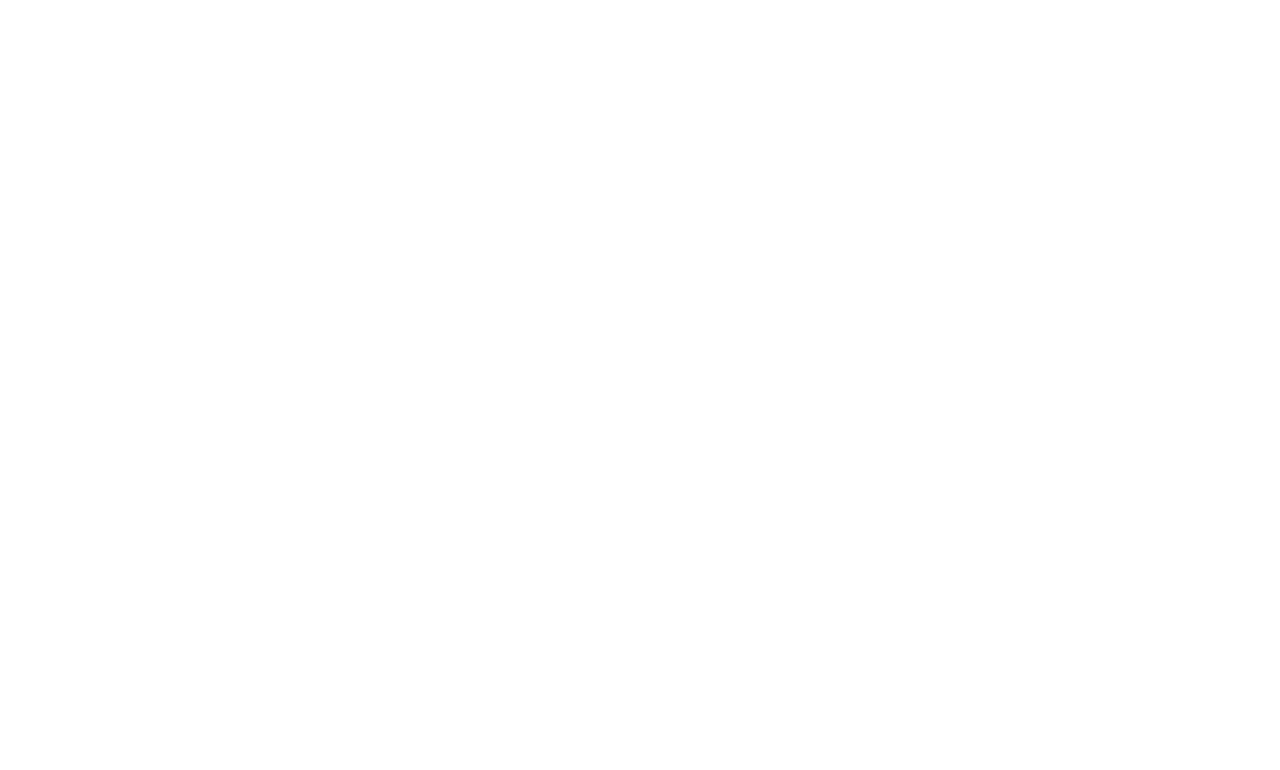
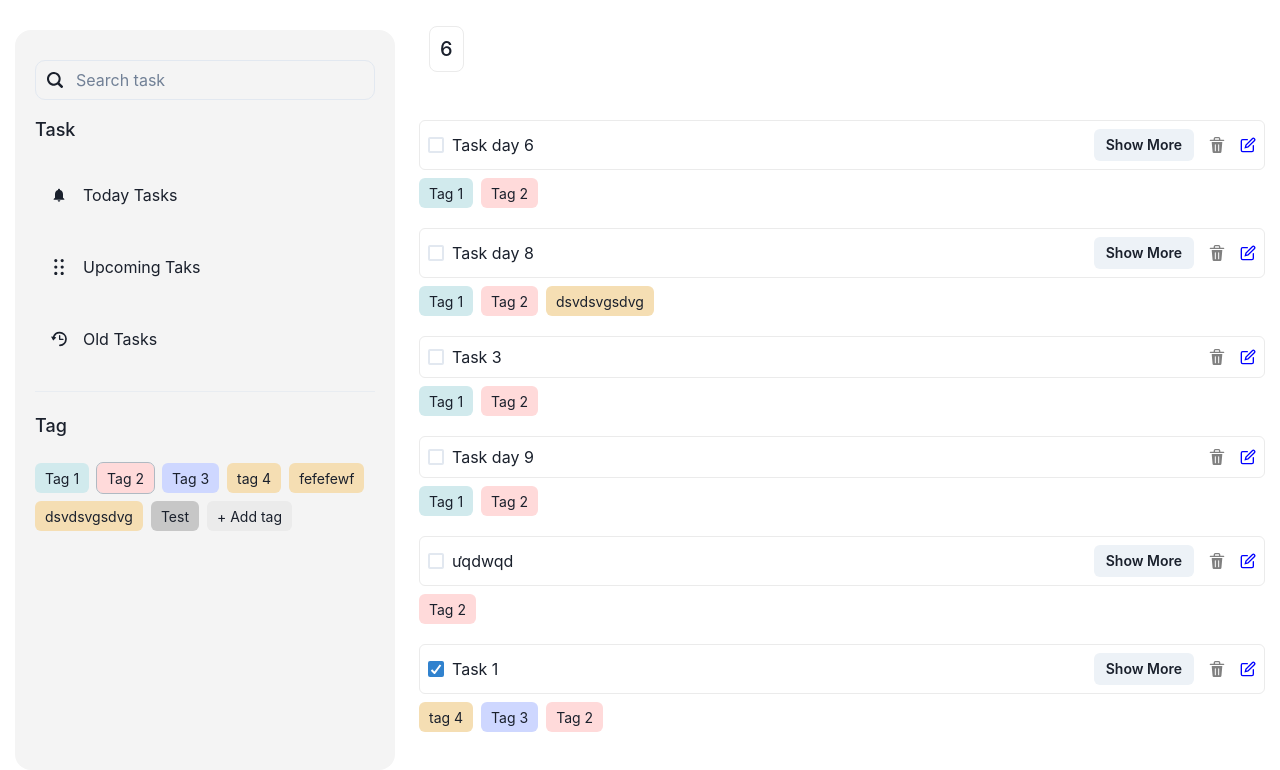
Before and after one commit to chotr/HachiumTest, a React (Create React App) app: page /tag/2aa8 in a window 1280 px wide. Before the commit this address had no page. Shown: the top 770 px of the page. Built offline with nearby package versions, Linux system fonts and the light colour scheme; data requests are answered from the project's data file.

Commit message:
tag page

```diff
--- a/db.json
+++ b/db.json
@@ -261,6 +261,11 @@
       "id": "4d35",
       "name": "dsvdsvgsdvg",
       "color": "wheat"
+    },
+    {
+      "id": "3964",
+      "name": "Test",
+      "color": "#c7c7c7"
     }
   ]
 }
--- a/src/Layout/layout.tsx
+++ b/src/Layout/layout.tsx
@@ -77,7 +77,6 @@
       mutation.mutate(newTag);
     }
   };
-
 
   const toggleNav = () => setNavOpen(!navOpen);
 
@@ -164,8 +163,6 @@
                 />
               </Box>
 
-
-
               <Text fontSize="18px" fontWeight={"500"} mb={"24px"}>
                 Task
               </Text>
@@ -174,8 +171,7 @@
                 <Box>
                   <NavLink
                     to={"/"}
-                    className={'nav-link'}
-
+                    className={"nav-link"}
                     style={({ isActive }) => ({
                       display: "flex",
                       gap: "16px",
@@ -185,9 +181,8 @@
                         ? "rgb(235, 235, 235)"
                         : "transparent",
                       borderRadius: "8px",
-                      transition: "all 0.2s ease-in-out"
+                      transition: "all 0.2s ease-in-out",
                     })}
-
                   >
                     <BellIcon /> Today Tasks
                   </NavLink>
@@ -196,7 +191,7 @@
                 <Box>
                   <NavLink
                     to={"/upcomming"}
-                    className={'nav-link'}
+                    className={"nav-link"}
                     style={({ isActive }) => ({
                       display: "flex",
                       gap: "16px",
@@ -216,7 +211,7 @@
                 <Box>
                   <NavLink
                     to={"/old"}
-                    className={'nav-link'}
+                    className={"nav-link"}
                     style={({ isActive }) => ({
                       display: "flex",
                       gap: "16px",
@@ -240,10 +235,11 @@
                 Tag
               </Text>
 
-              <Flex flexWrap={"wrap"} gap={"8px"}>
+              <Flex flexWrap={"wrap"} gap={"8px"} className="menu-list">
                 {tagsList?.map((tag: any, index: number) => (
+                  <NavLink to={`/tag/${tag.id}`} key={index} style={{display:  'inline-block'}}>
                     <Box
-                    key={index}
+                      as={"span"}
                       backgroundColor={tag?.color}
                       height={"30px"}
                       padding={"0 10px"}
@@ -253,6 +249,7 @@
                     >
                       {tag?.name}
                     </Box>
+                  </NavLink>
                 ))}
                 <Box
                   backgroundColor={"rgb(235, 235, 235)"}
@@ -273,7 +270,6 @@
             </Box>
           </Flex>
         </Box>
-
 
         <Modal isOpen={inpenModal2} onClose={onCloseModal2} size={"2xl"}>
           <ModalOverlay />
--- /dev/null
+++ b/src/Pages/tag.tsx
@@ -0,0 +1,91 @@
+import { useQuery } from "react-query";
+import { useParams } from "react-router-dom";
+import api from "../mockApi";
+import { Box, Heading, VStack } from "@chakra-ui/react";
+import TaskItem from "../component/taskItem";
+import { useEffect, useState } from "react";
+
+interface Task {
+  id: string;
+  title: string;
+  content: "string";
+  date: string;
+  completed: boolean;
+  checkedTime: "";
+  tag: string[];
+}
+
+const TagContentPage = () => {
+  const { id } = useParams<{ id: string }>();
+  const [title, setTitle] = useState("");
+
+  const {
+    data: tasksList,
+    isLoading,
+    error,
+  } = useQuery(
+    ["tasks", id],
+    async () => {
+      const response = await api.get("/tasks");
+
+      return response.data;
+    },
+    {
+      select: (data) => {
+        if (id) {
+          return data.filter((task: Task) => task.tag.includes(id));
+        }
+        return data;
+      },
+    }
+  );
+
+  const { data: tagsList } = useQuery("tags", async () => {
+    const response = await api.get("/tags");
+
+    return response.data;
+  });
+
+  useEffect(() => {
+    const titlePage = tagsList?.find((tag: any) => tag.id === id) || "";
+    setTitle(titlePage.name);
+  }, [id]);
+
+  if (!id) {
+    return <p>Error: No tag ID provided.</p>;
+  }
+  return (
+    <Box>
+      <Heading mb={10}>
+        {title}{" "}
+        <Box
+          as={"span"}
+          ml={"10px"}
+          display={"inline-flex"}
+          fontSize={"20px"}
+          fontWeight={"500"}
+          border={"1px solid rgb(235, 235, 235)"}
+          borderRadius={"8px"}
+          p={"10px"}
+          transform={"translate(0, -8px)"}
+        >
+          {" "}
+          {tasksList?.length}{" "}
+        </Box>
+      </Heading>
+      <VStack spacing={5}>
+        {tasksList?.lenght !== 0 ? (
+          tasksList?.map((task: Task, index: number) => (
+            <Box key={task.id} w="full">
+              <TaskItem task={task} index={index} />
+            </Box>
+          ))
+        ) : (
+          <Box>Emty</Box>
+        )}
+      </VStack>
+    </Box>
+  );
+};
+
+export default TagContentPage;
--- a/src/index.css
+++ b/src/index.css
@@ -19,3 +19,20 @@
 .nav-link:hover {
   background-color: rgb(235, 235, 235) !important;
 }
+
+.menu-list {
+  >a {
+    transition: all 0.2s ease-in-out;
+    border-radius: 6px;
+    outline: 2px solid transparent;
+
+    &:hover {
+      outline: 1px solid #b0b9c2;
+    }
+  }
+
+  >.active {
+    outline: 1px solid #b0b9c2;
+
+  }
+}
```
Also changed, not shown: src/Router/MainRoutes.tsx (+9 -0 lines). Lines whose indentation alone changed are shown as unchanged.
